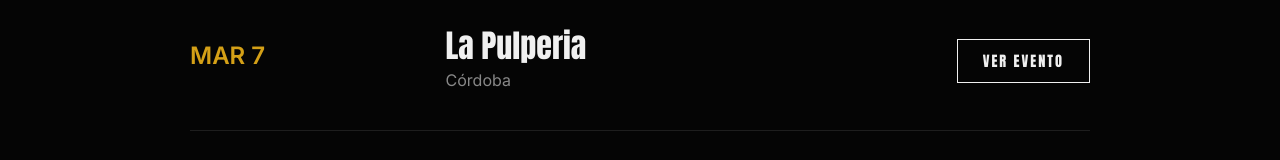
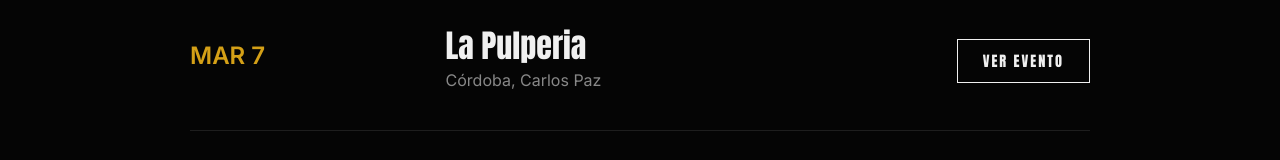
Before and after one commit to krmusicarg-arch/docta, a React (Vite) app: page / in a window 1280 px wide. Shown: the part 955-1115 px from the top of the page. Built offline with nearby package versions, Linux system fonts and the light colour scheme.

Commit message:
mes marzo

```diff
--- a/src/components/Tour.jsx
+++ b/src/components/Tour.jsx
@@ -2,7 +2,7 @@
 
 const Tour = () => {
   const dates = [
-    { date: 'MAR 7', venue: 'La Pulperia', city: 'Córdoba', link: 'https://www.instagram.com/lapulperiavcp/' },
+    { date: 'MAR 7', venue: 'La Pulperia', city: 'Córdoba, Carlos Paz', link: 'https://www.instagram.com/lapulperiavcp/' },
     { date: 'MAR 14', venue: 'Boca point, evento originarios', city: 'Córdoba, Santa Rosa 4200', link: 'https://www.instagram.com/originarios_band_of_brothers/' },
     { date: 'MAR 27', venue: 'Cosquin', city: 'Cosquin', link: '' },
   ];
```
